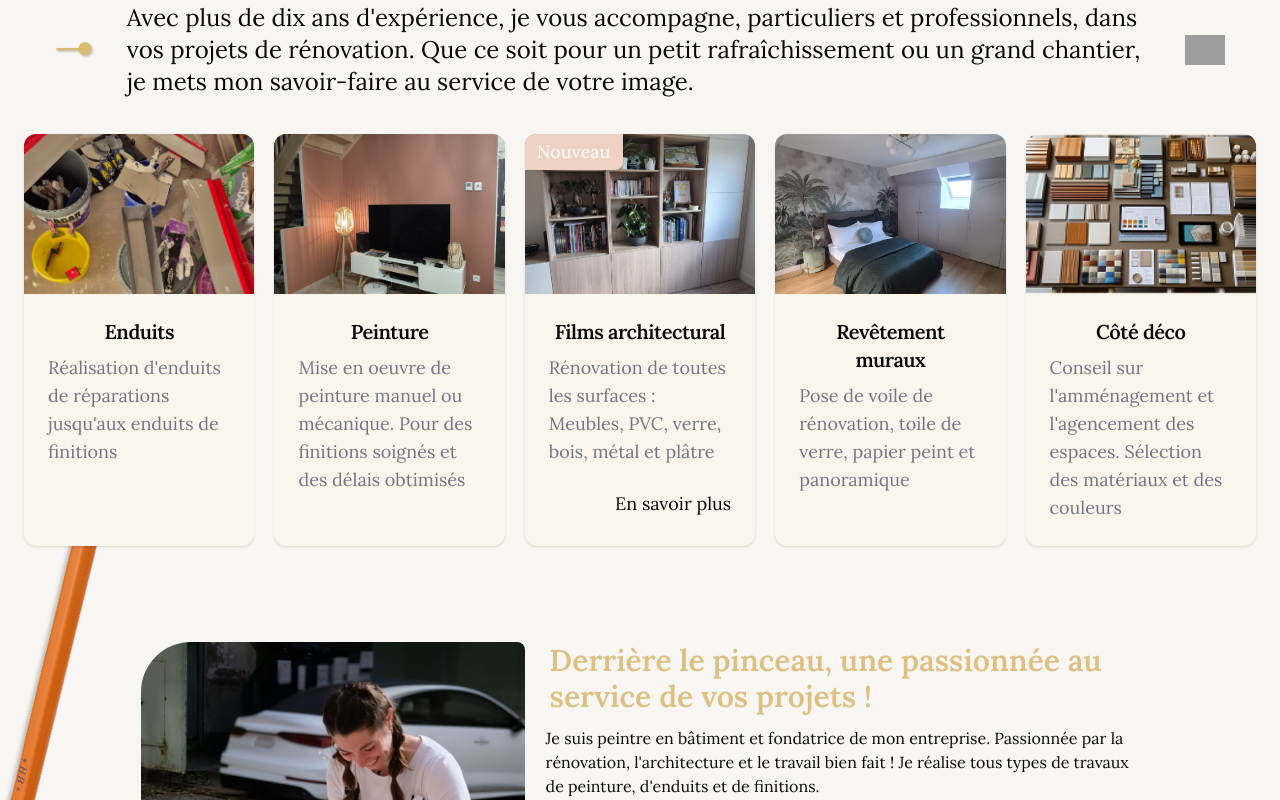
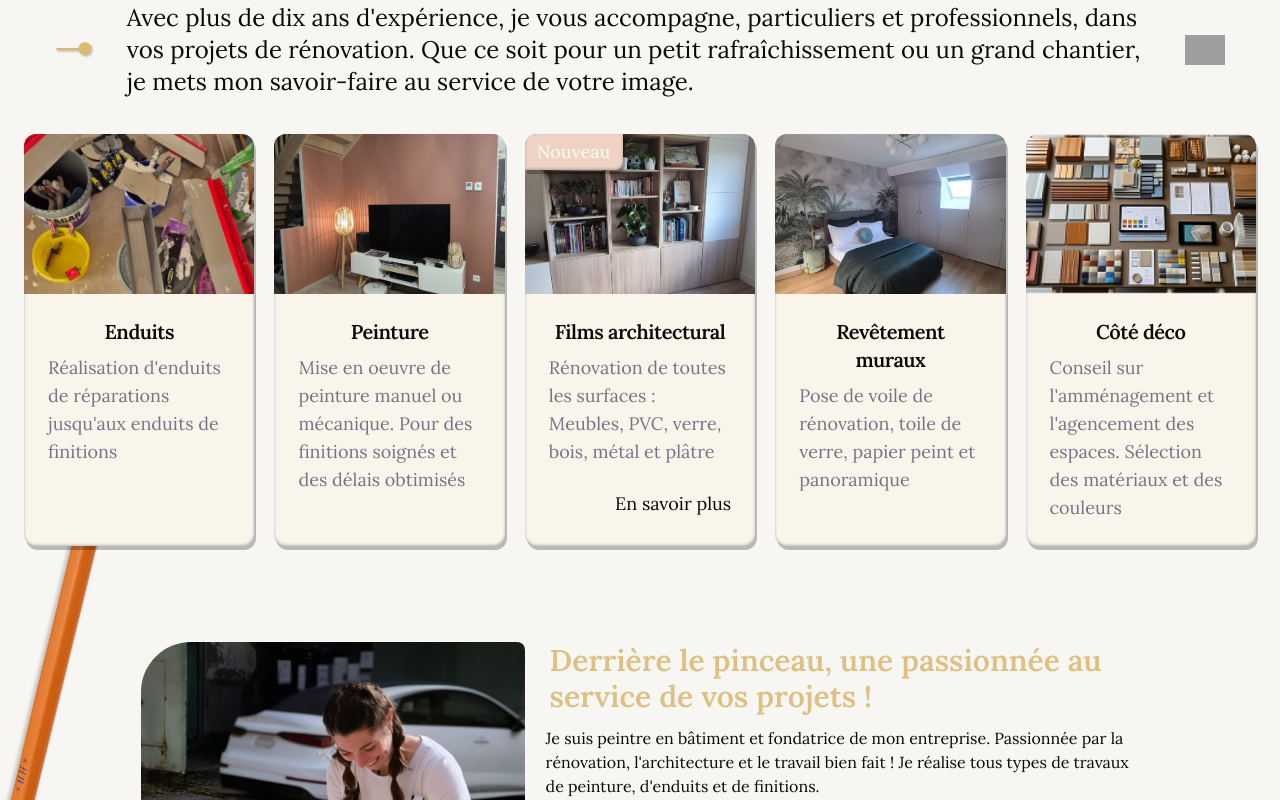
Before and after one commit to Louis-debailleul/lena-renove, a Next.js app: page / in a window 1280 px wide. Shown: the part 820-1620 px from the top of the page. Built offline with nearby package versions, Linux system fonts and the light colour scheme; grey boxes are pictures that could not be loaded.

Commit message:
amelioration

```diff
--- a/app/globals.css
+++ b/app/globals.css
@@ -125,6 +125,5 @@ h2 {
 }
 
 .shadow {
-  box-shadow: inset 0 -1px 3px rgba(0, 0, 0, 0.25),
-    2 2px 4px rgba(0, 0, 0, 0.25);
+  box-shadow: inset 0 -1px 3px rgba(0, 0, 0, 0.25), 2px 4px rgba(0, 0, 0, 0.25);
 }
```
